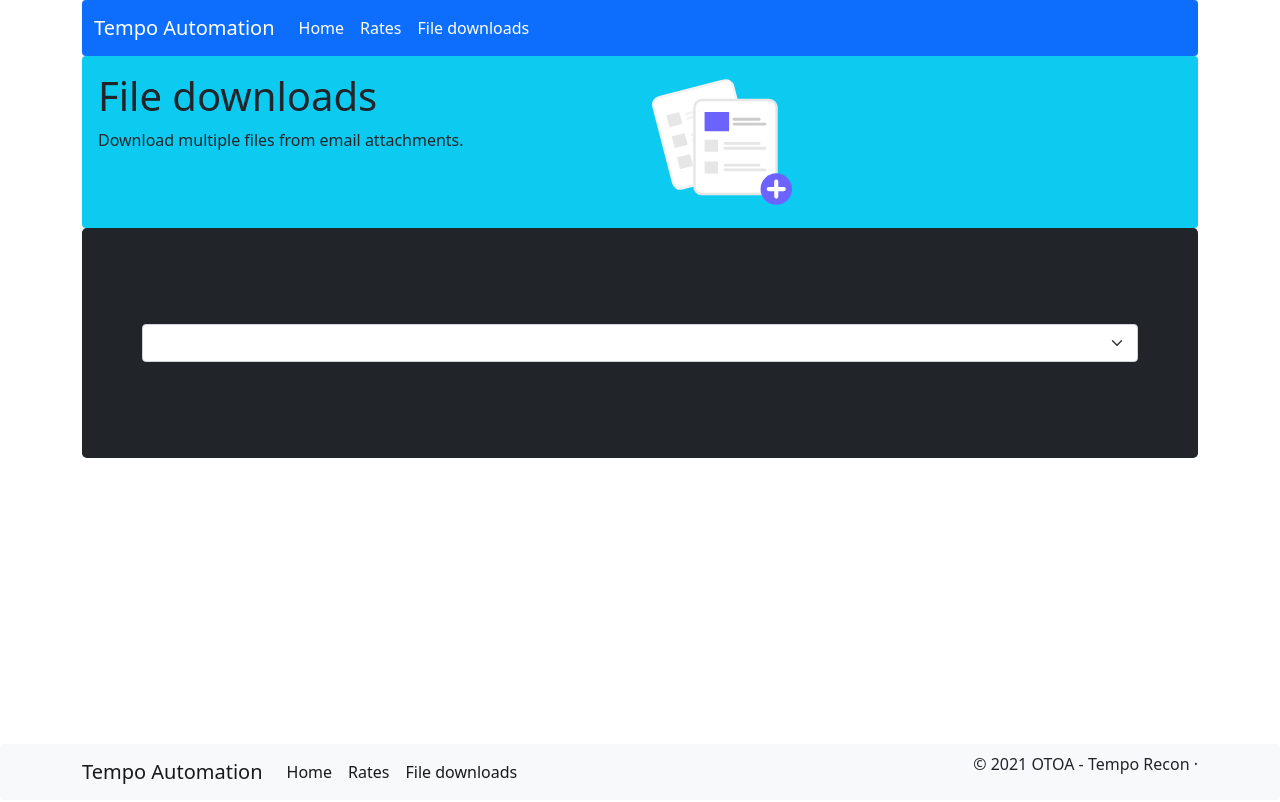
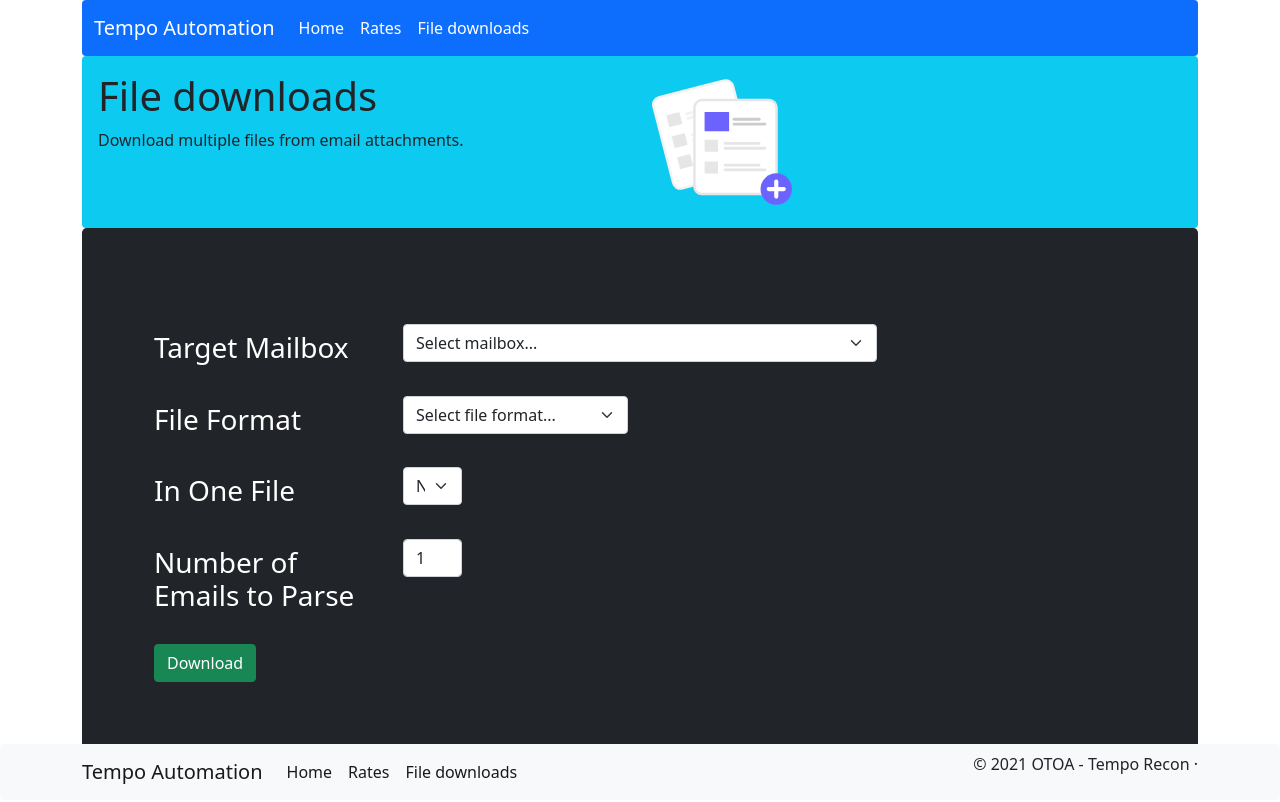
Before and after one commit to VaheAvetikyan/tempo_automation, a Flask app: template templates/files.html in a window 1280 px wide. Run offline with Flask 2, Linux system fonts and the light colour scheme; the template is opened without the code that fills it, so the values that code supplies are empty; parts of the project's set-up code (start-up, migrations or seed data) failed here and were passed over.

Commit message:
Add file download method

```diff
--- a/app.py
+++ b/app.py
@@ -1,10 +1,11 @@
 import os
+import zipfile
 
 from flask import Flask, render_template, request, Response, send_file, redirect, url_for, flash
 import logging
 from datetime import datetime
 
-from files.file import get_mail_folders
+from files.file import get_mail_folders, download_file
 from rates.rate import get_rates
 
 app = Flask(__name__)
@@ -41,7 +42,28 @@ def calculate_rates():
 @app.route('/files')
 def files():
     folders = get_mail_folders()
-    return render_template('files.html', folders=folders)
+    file_formats = [".csv", ".xml", ".pdf"]
+    return render_template('files.html', folders=folders, file_formats=file_formats)
+
+
+@app.route('/files/download', methods=['POST'])
+def download():
+    mailbox = request.form.get('mailbox')
+    file_format = request.form.get('format')
+    one_file = request.form.get('one') == "yes"
+    quantity = int(request.form.get('quantity'))
+    filenames = download_file(mailbox, file_format, one_file, quantity)
+    if len(filenames) > 1:
+        zipf = zipfile.ZipFile('tempo/out.zip', 'w', zipfile.ZIP_DEFLATED)
+        for file in filenames:
+            zipf.write(file)
+        zipf.close()
+        return send_file('out.zip',
+                         mimetype='zip',
+                         attachment_filename='out.zip',
+                         as_attachment=True)
+    else:
+        return send_file(filenames[0], mimetype='application/file_format')
 
 
 if __name__ == '__main__':
--- a/templates/base.html
+++ b/templates/base.html
@@ -5,6 +5,7 @@
     <title>{% block title %}{% endblock %}</title>
     <link rel="stylesheet" href="{{ url_for('static', filename='style.css') }}">
     <link rel="stylesheet" href="https://cdn.jsdelivr.net/npm/bootstrap@5.0.1/dist/css/bootstrap.min.css">
+    <script src="https://ajax.googleapis.com/ajax/libs/jquery/3.6.0/jquery.min.js"></script>
 </head>
 <body>
 <div class="container">
--- a/templates/files.html
+++ b/templates/files.html
@@ -1,5 +1,12 @@
 {% extends 'base.html' %}
 {% block title %}File downloads{% endblock %}
+<script>
+    $(document).ready(function () {
+        $("p").click(function (event) {
+            $(this).hide();
+        });
+    });
+</script>
 {% block header %}
     <h1>File downloads</h1>
     <p>Download multiple files from email attachments.</p>
@@ -9,11 +16,46 @@
          src="{{ url_for('static', filename='files.svg') }}" alt="Rates">
 {% endblock %}
 {% block content %}
-    <div>
-        <select class="form-select">
-            {% for folder in folders %}
-                <option value="{{ folder }}">{{ folder }}</option>
-            {% endfor %}
-        </select>
+    <div class="container">
+        <form class="form-floating" action="{{ url_for('download') }}" method="post">
+            <div class="mb-3 row">
+                <label for="mailbox" class="col-3 col-form-label"><h3>Target Mailbox</h3></label>
+                <div class="col-6">
+                    <select class="form-select" name="mailbox" id="mailbox" required>
+                        <option value="" disabled selected>Select mailbox...</option>
+                        {% for folder in folders %}
+                            <option value="{{ folder }}">{{ folder }}</option>
+                        {% endfor %}
+                    </select>
+                </div>
+            </div>
+            <div class="mb-3 row">
+                <label for="file-formats" class="col-3 col-form-label"><h3>File Format</h3></label>
+                <div class="col-3">
+                    <select class="form-select" name="format" id="file-formats" required>
+                        <option value="" disabled selected>Select file format...</option>
+                        {% for format in file_formats %}
+                            <option value="{{ format }}">{{ format }}</option>
+                        {% endfor %}
+                    </select>
+                </div>
+            </div>
+            <div class="mb-3 row">
+                <label for="one-file" class="col-3 col-form-label"><h3>In One File</h3></label>
+                <div class="col-1">
+                    <select class="form-select" name="one" id="one-file">
+                        <option value="no">No</option>
+                        <option value="yes">Yes</option>
+                    </select>
+                </div>
+            </div>
+            <div class="mb-3 row">
+                <label for="quantity" class="col-3 col-form-label"><h3>Number of Emails to Parse</h3></label>
+                <div class="col-1">
+                    <input type="number" name="quantity" class="form-control" id="quantity" min="0" value="1">
+                </div>
+            </div>
+            <button type="submit" class="btn btn-success">Download</button>
+        </form>
     </div>
 {% endblock %}
--- a/templates/rates.html
+++ b/templates/rates.html
@@ -26,7 +26,7 @@
             <h4>Input current EUR - USD rate</h4>
             <input type="text" id="rate" name="rate" placeholder="EUR - USD">
             <hr>
-            <button type="submit" class="btn btn-primary">Download Excel File</button>
+            <button type="submit" class="btn btn-success">Download Excel File</button>
         </div>
     </form>
 {% endblock %}
```
Also changed, not shown: email_service.py (+42 -11 lines), files/file.py (+6 -1 lines), 1 other file.
